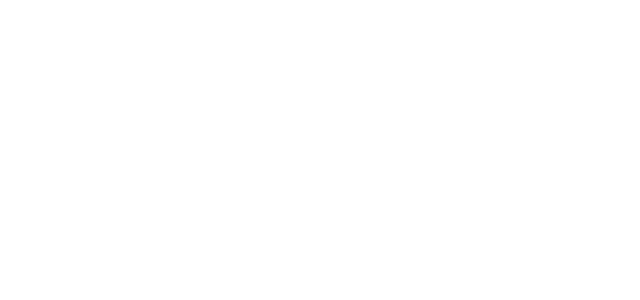
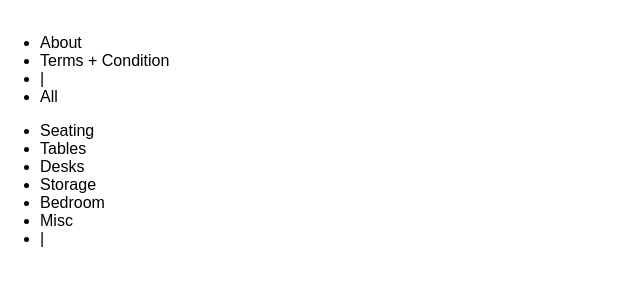
Before and after one commit to CesarHtea/project--mallory-furniture-2, a React (Create React App) app: page / in a window 1280 px wide. Shown: the top 300 px of the page, without its empty margins (0-640 px from the left). Built offline with nearby package versions, Linux system fonts and the light colour scheme.

Commit message:
Create navs Header.js

```diff
--- a/src/component/Header.js
+++ b/src/component/Header.js
@@ -3,7 +3,26 @@
   render() {
     return (
       <header>
-
+        <nav>
+          <img src='' />
+          <ul>
+            <li>About</li>
+            <li>Terms + Condition</li>
+            <li>|</li>
+            <li>All</li>
+          </ul>
+        </nav>
+        <nav>
+          <ul>
+            <li>Seating</li>
+            <li>Tables</li>
+            <li>Desks</li>
+            <li>Storage</li>
+            <li>Bedroom</li>
+            <li>Misc</li>
+            <li>|</li>
+          </ul>
+        </nav>
       </header>
     );
   }
```
